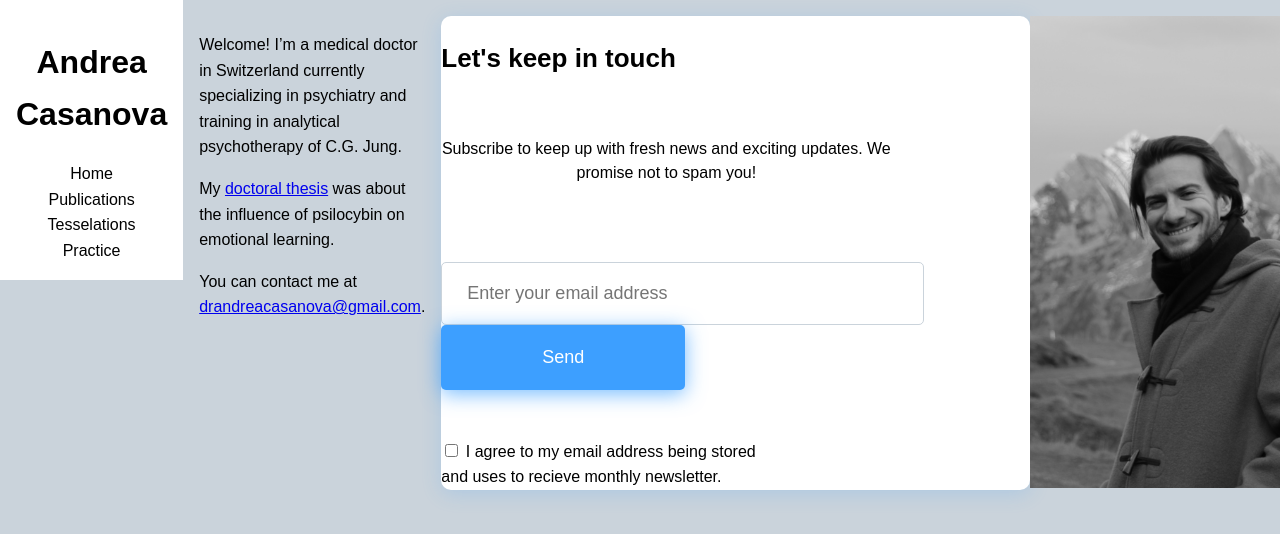
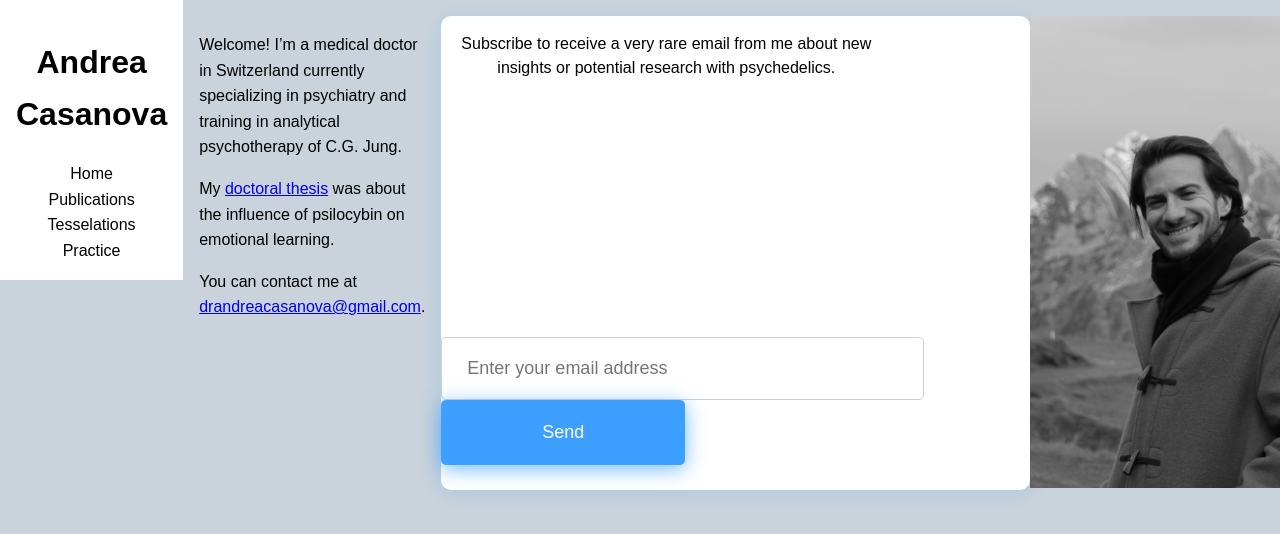
Before and after one commit to qasanova29/andreacasanova, a plain HTML site: page index.html in a window 1280 px wide. Shown: the top 534 px of the page. Drawn offline with Linux system fonts and the light colour scheme.

Commit message:
Update index.html

```diff
--- a/index.html
+++ b/index.html
@@ -32,16 +32,13 @@
         </div>
 
         <div class="subscribe">
-	<h2 class="subscribe__title">Let's keep in touch</h2>
-	<p class="subscribe__copy">Subscribe to keep up with fresh news and exciting updates. We promise not to spam you!</p>
+
+	<p class="subscribe__copy">Subscribe to receive a very rare email from me about new insights or potential research with psychedelics.</p>
 	<div class="form">
 		<input type="email" class="form__email" placeholder="Enter your email address" />
 		<button class="form__button">Send</button>
 	</div>
-	<div class="notice">
-		<input type="checkbox">
-		<span class="notice__copy">I agree to my email address being stored and uses to recieve monthly newsletter.</span>
-	</div>
+
 </div>
         <img src="images/pic.jpg" alt="Andrea Casanova" class="main-image">
     </main>
```
